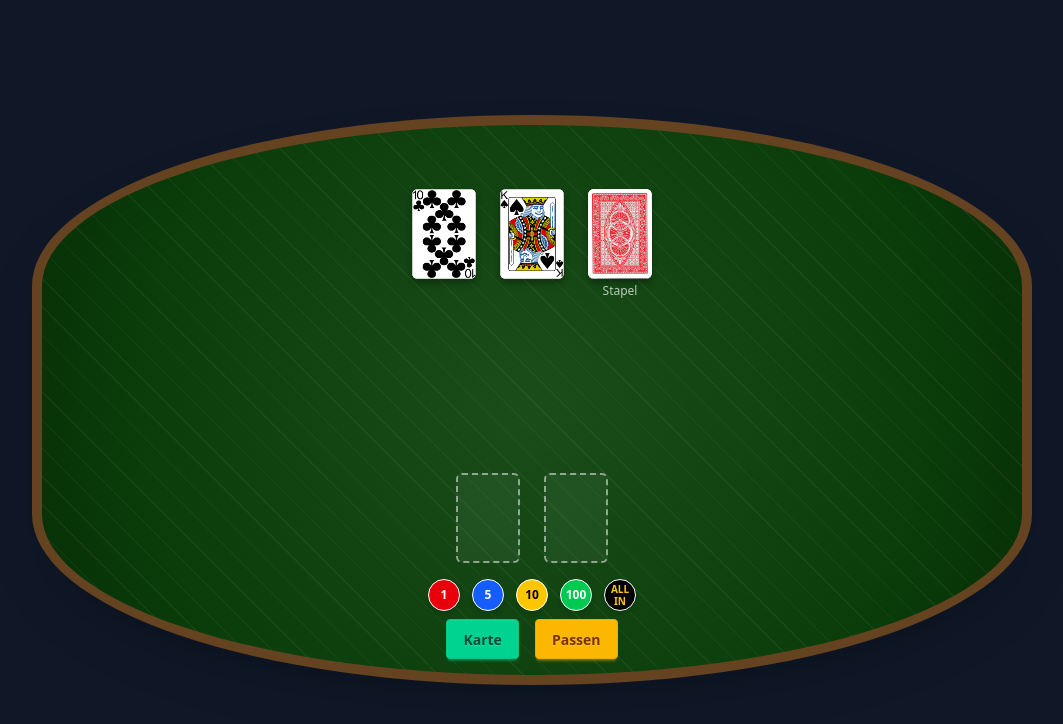
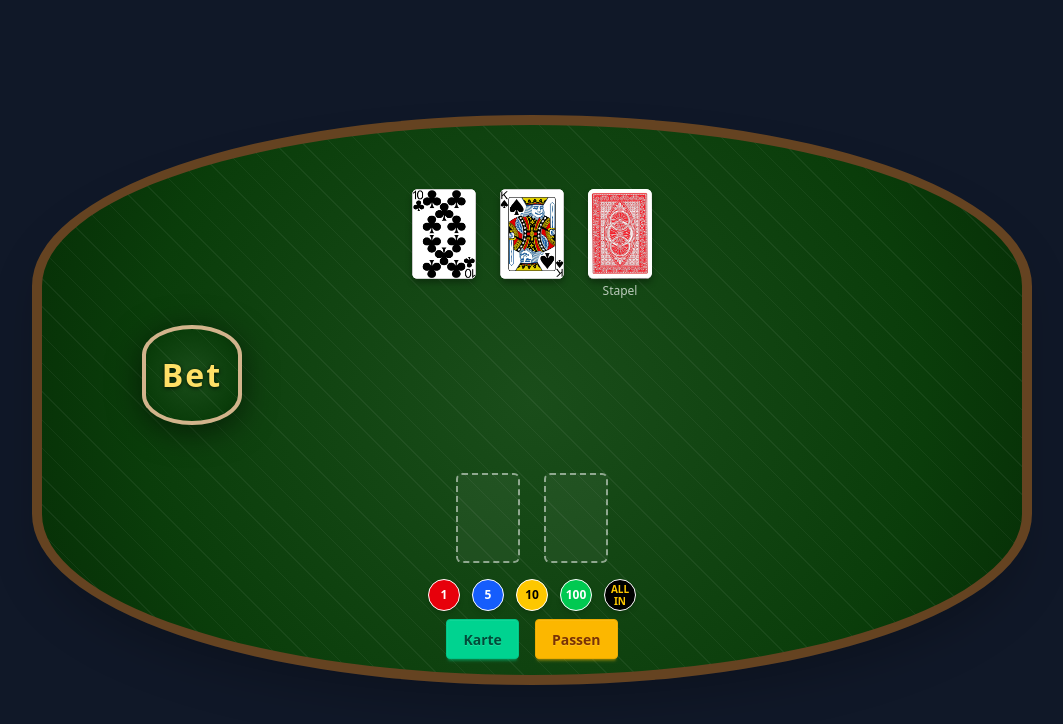
Before and after one commit to Ma4rs/GesamtProjekt, a website: page Games/blackjack/index.html in a window 1280 px wide. Shown: the whole page, without its empty margins (108-1171 px from the left). Drawn offline with nearby package versions, Linux system fonts and the light colour scheme.

Commit message:
Optische Änderungen an den HTMLs z.B. Guthaben bei Games htmls ausgeblendet

```diff
--- a/Games/blackjack/index.html
+++ b/Games/blackjack/index.html
@@ -54,6 +54,38 @@
       color: black;
       user-select: none;
     }
+
+    .bet-container {
+      width: 100px;
+      height: 100px;
+      border-radius: 50% / 30%;
+      background: radial-gradient(circle at center, #1a4d1a 0%, #0a3d0a 70%, #062d06 100%);
+      margin-top: 200px;
+      margin-left: 100px;
+      display: flex;
+      align-items: center;
+      justify-content: center;
+      color: #ffe066;
+      font-weight: bold;
+      font-size: 1.5rem;
+      cursor: pointer;
+      box-shadow: 0 6px 32px 0 #0008;
+      border: 4px solid #d2b48c;
+      position: relative;
+      overflow: hidden;
+      user-select: none;
+    }
+
+    .einsatz-text {
+      position: relative;
+      color: #ffe066;
+      font-size: 2rem;
+      font-weight: bold;
+      letter-spacing: 2px;
+      text-shadow: 0 1px 4px #000c;
+      z-index: 2;
+      user-select: none;
+    }
   </style>
 </head>
 
@@ -96,6 +128,11 @@
       <img src="/Picture/Karten/10_of_clubs.png" alt="#" class="card">
       <img src="/Picture/Karten/king_of_spades.png" alt="#" class="card">
     </div> -->
+    <div id="bet" class="bet-container">
+      <!-- <div class="einsatz-text"> Hier Wetten ablegen</div> -->
+      <span class="einsatz-text">Bet</span>
+      <div class="table-felt-pattern"></div>
+    </div>
 
     <!-- Chips (unter Kartenbereich) mit Beschriftung -->
     <div class="absolute bottom-16 left-1/2 transform -translate-x-1/2 flex flex-col items-center gap-1 z-10">
```
Also changed, not shown: Games/Interface/blackjack.html (+3 -3 lines), Games/Interface/chickencross.html (+5 -6 lines), Games/Interface/credits.html (+3 -1 lines), Games/Interface/impressum.html (+3 -1 lines), Games/Interface/index.html (+4 -4 lines), Games/Interface/kontakt.html (+1 -1 lines), Games/Interface/roulette.html (+4 -4 lines), Games/Interface/tripleGuess.html (+4 -4 lines).
